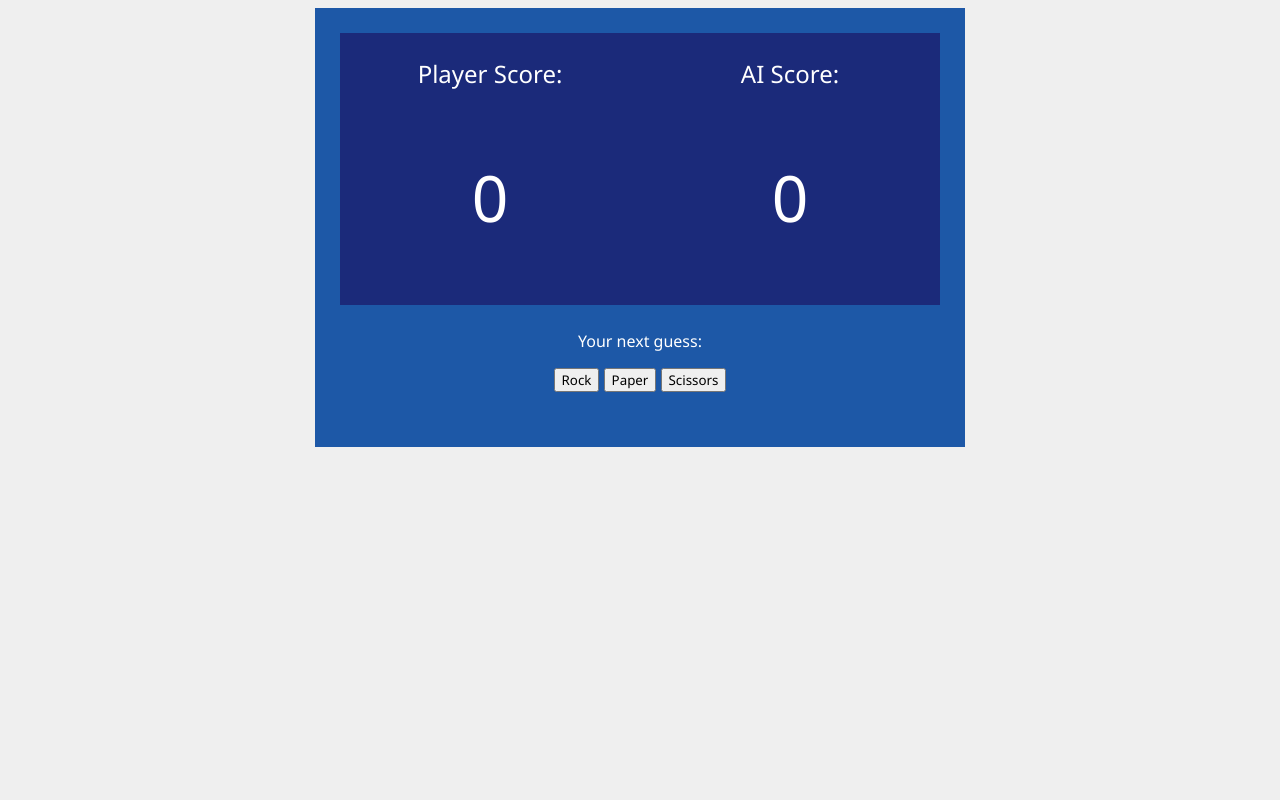
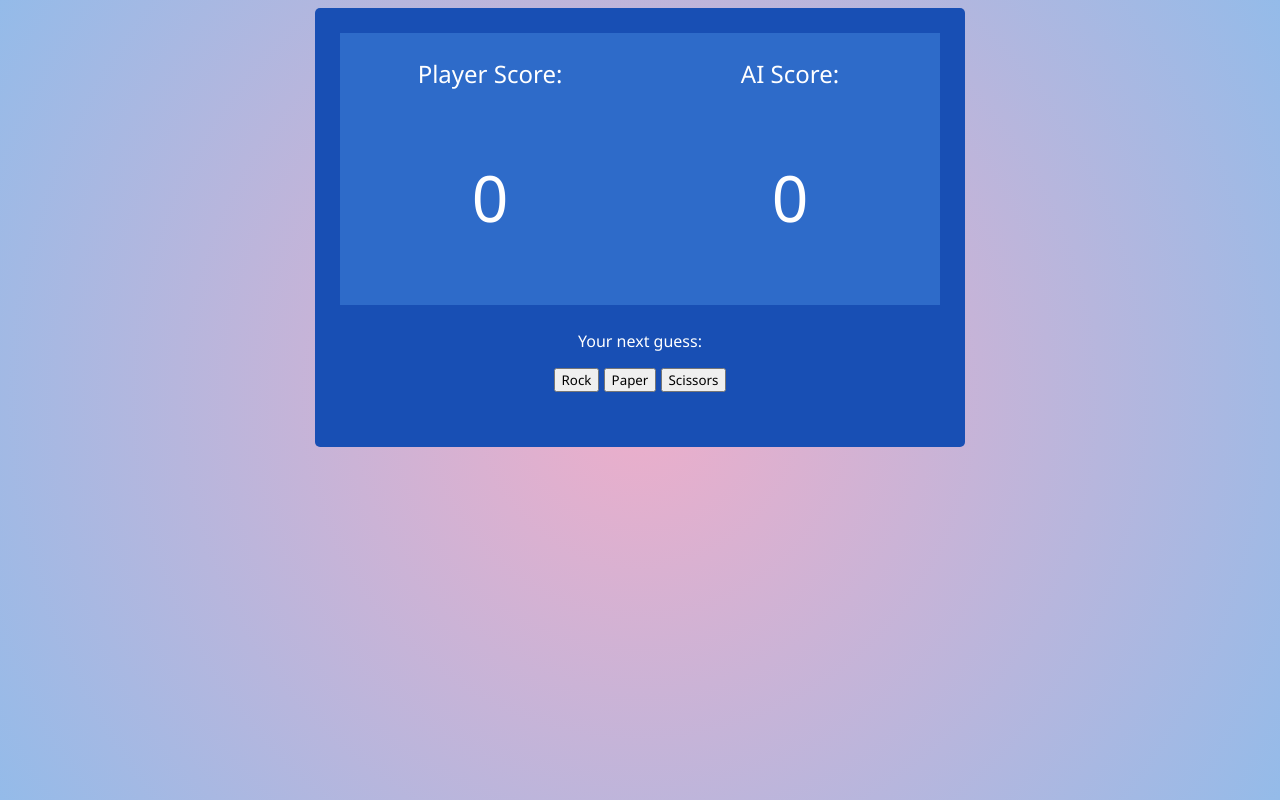
Before and after one commit to JAlblas/Rock-Paper-Scissors, a plain HTML site: page index.html in a window 1280 px wide. Drawn offline with Linux system fonts and the light colour scheme.

Commit message:
minor design updates

```diff
--- a/style.css
+++ b/style.css
@@ -1,14 +1,16 @@
 body {
-    background-color: #EFEFEF;
+    background: rgb(238,174,202);
+    background: radial-gradient(circle, rgba(238,174,202,1) 0%, rgba(148,187,233,1) 100%);
     font-family: 'Noto Sans', sans-serif;
 }
 
 #main-game {
     width: 600px;
-    background-color: #1d58a7;
+    background-color: #184fb4;
     margin: 0 auto;
     color: white;
     padding: 25px;
+    border-radius: 5px;
 }
 
 #score-board {
@@ -19,7 +21,7 @@ body {
 
 .scoreBoardElement {
     width: 50%;
-    background-color: #1b2a7a;
+    background-color: #5098eb63;
 }
 
 .score-title {
```
